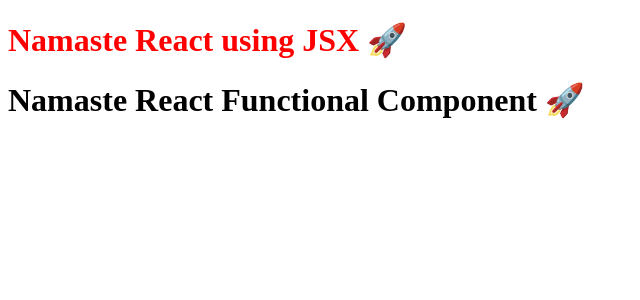
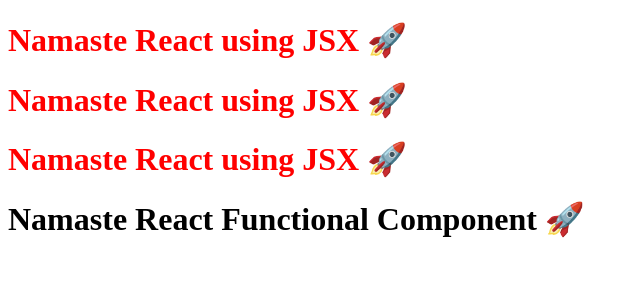
Before and after one commit to chetan118/namaste-dev, a React (Vite) app in the folder namaste-react/: page / in a window 1280 px wide. Shown: the top 300 px of the page, without its empty margins (0-640 px from the left). Built offline with nearby package versions, Linux system fonts and the light colour scheme.

Commit message:
React Episode 3 - Component Compositions
Signed-off-by: Chetan Sakpal <chetan.sakpal@gmail.com>

```diff
--- a/namaste-react/App.js
+++ b/namaste-react/App.js
@@ -1,18 +1,20 @@
 import React from "react";
 import ReactDOM from "react-dom/client";
 
-// React Element
-const title = (
+// React Component
+const Title = () => (
   <h1 id="heading" className="heading" key="jsxHeading" tabIndex="5">
     Namaste React using JSX 🚀
   </h1>
 );
 
-// React Component Composition
-// Even if we got title from an api or sth, JSX will sanitize its value, prevents Cross site scripting attack
+// React Component Composition - Calling a component inside another component
+// Three ways of Component Composition
 const HeadingComponent = () => (
   <div id="container">
-    {title}
+    <Title />
+    <Title></Title>
+    {Title()}
     <h1>Namaste React Functional Component 🚀</h1>
   </div>
 );
```
